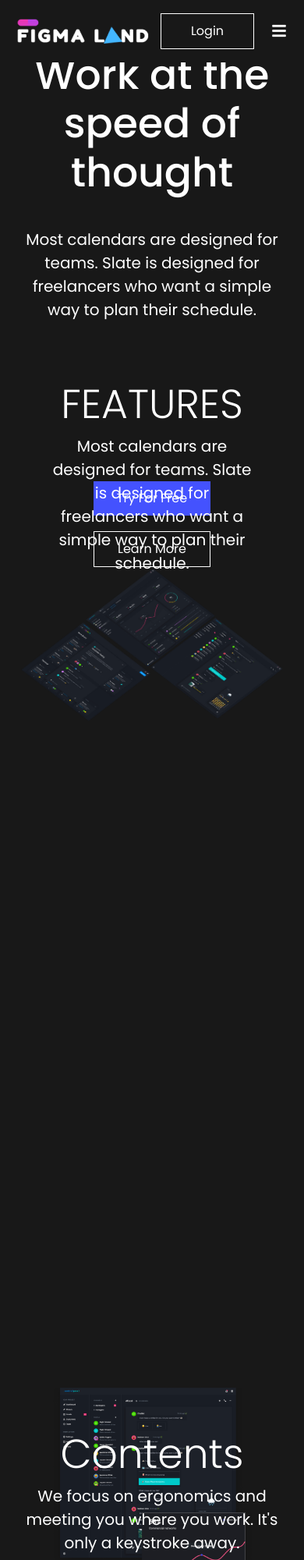
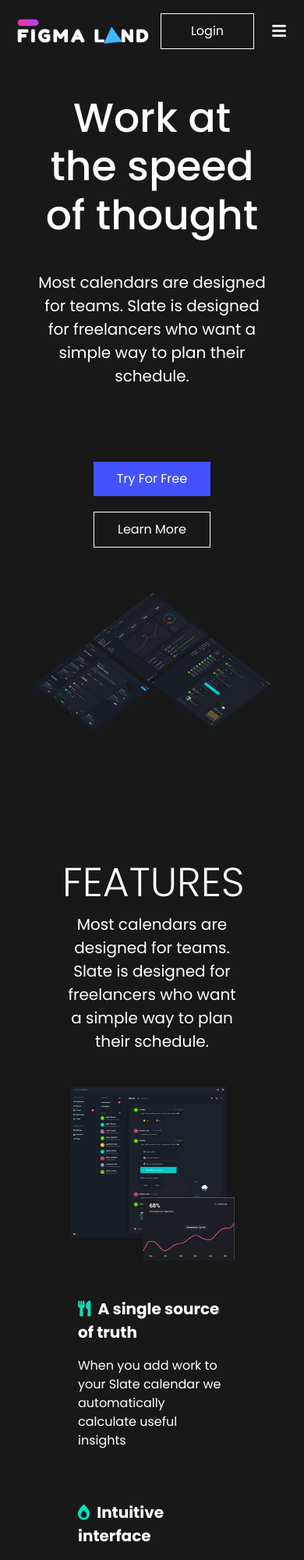
Before and after one commit to nhanlnt-96/landing-page, a website: page index.html in a window 390 px wide. Shown: the top 2000 px of the page at 78% size. Drawn offline with nearby package versions, Linux system fonts and the light colour scheme.

Commit message:
Responsive - Fix responsive on mobile device

```diff
--- a/index.html
+++ b/index.html
@@ -42,7 +42,7 @@
             </div>
         </div>
     </div>
-    <div class="row section-1">
+    <div class="section-1">
         <div class="container d-flex justify-content-center align-items-center section-1-container">
             <div class="col-xl-8 col-12 section-1-title">
                 <h1>Work at the speed of thought</h1>
@@ -59,7 +59,7 @@
             <img src="./assets/img/screens.png" alt="figma-land-bg"/>
         </div>
     </div>
-    <div class="row section-2">
+    <div class="section-2">
         <div class="container features">
             <div class="col-xl-8 col-12 feature-heading">
                 <h2>FEATURES</h2>
@@ -85,7 +85,7 @@
             </div>
         </div>
     </div>
-    <div class="row section-3">
+    <div class="section-3">
         <div class="container contents">
             <div class="col-xl-8 col-12 contents-heading">
                 <h2>Contents</h2>
```
Also changed, not shown: styles/style.scss (+7 -3 lines).
